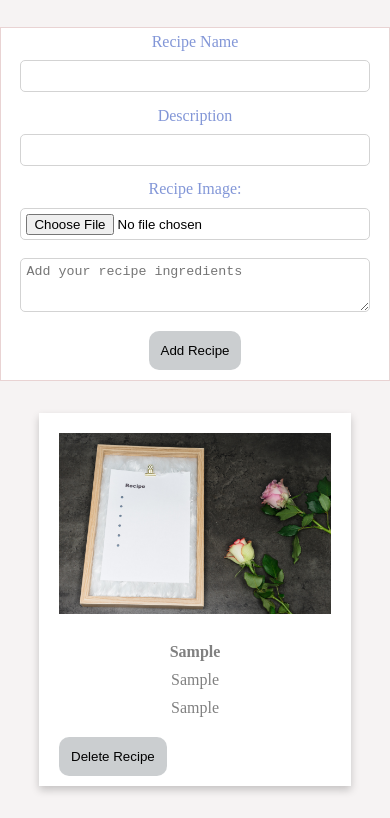
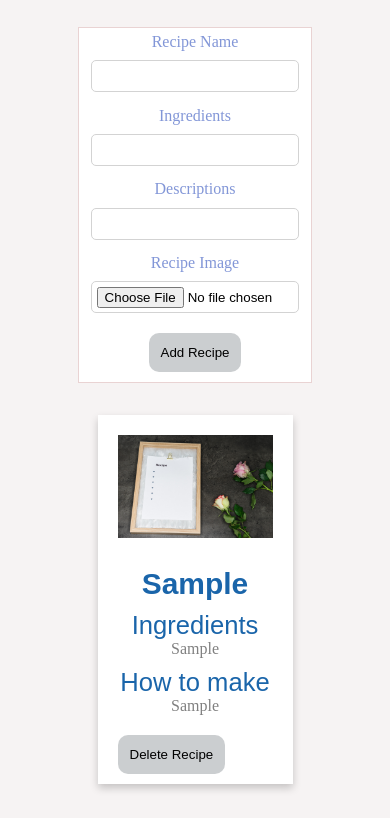
Before and after one commit to bhagya099/Recipe-App, a plain HTML site: page index.html in a window 390 px wide. Both pictures are taken after typing "Sample", "Sample", "Sample" into the empty fields and a click on the button "Add Recipe". Shown: the part 107-925 px from the top of the page. Drawn offline with Linux system fonts and the light colour scheme.

Commit message:
add a media query

```diff
--- a/css/main.css
+++ b/css/main.css
@@ -48,7 +48,7 @@
  }
 
  .form-section {
-     width: 50%;
+     width: 70%;
      margin: auto;
      display: flex;
      flex-direction: column;
@@ -129,19 +129,32 @@
      text-align: center;
  }
 
+ sapn {
+     color: rgb(26, 101, 170);
+     font-size: 1.6em;
+     font-family: Arial, Helvetica, sans-serif;
+ }
+
  @media only screen and (max-width:700px) {
      header h1 {
          text-align: center;
      }
      .form-section {
-         width: 100%;
-     }
-     .recipe-card {
-         display: flex;
-         justify-content: center;
-         align-items: center;
+         width: 60%;
      }
      .card {
-         width: 80%;
+         width: 60%;
      }
  }
+
+ @media only screen and (max-width:1000px) {
+     header h1 {
+         text-align: center;
+     }
+     .form-section {
+         width: 60%;
+     }
+     .card {
+         width: 50%;
+     }
+ }
--- a/index.html
+++ b/index.html
@@ -19,11 +19,12 @@
         <section class="form-section">
             <label for="recipe_name">Recipe Name </label>
             <input type="text" id="recipe_name" name="RecipeName">
-            <label for="descriptions">Description</label>
+            <label for="ingredients">Ingredients</label>
+            <input type="text" id="ingredients" name="ingredients">
+            <label for="descriptions">Descriptions</label>
             <input type="text" id="descriptions" name="descriptions">
-            <label for="img">Recipe Image:</label>
+            <label for="img">Recipe Image</label>
             <input type="file" id="img" name="Image" accept=".gif,.jpg,.jpeg,.png,.doc,.docx">
-            <textarea name="ingredients" id="ingredients" cols="30" rows="10" placeholder="Add your recipe ingredients"></textarea>
             <button class="button">Add Recipe</button>
         </section>
 
--- a/js/dist/recipe.dev.js
+++ b/js/dist/recipe.dev.js
@@ -9,7 +9,7 @@ function _createClass(Constructor, protoProps, staticProps) { if (protoProps) _d
 console.log("this is class.js file"); // for showing every recipe card in html taking the value from FORM
 
 var createRecipe = function createRecipe(id, recipeName, descriptions, img, ingredients) {
-  var html = "\n   <div class=\"card\" data-id=\"".concat(id, "\">\n   \n        <img class=\"image\"\n        src=\"\n        ").concat(img == "" ? img.src = "../Images/background-image.jpg" : '', "\n        \" alt=\"dish pic\">\n        <h4 class=\"name\">").concat(recipeName, "</h4>\n        <p class=\"descriptions\">").concat(descriptions, "</p>\n        <p class=\"ingredients\">").concat(ingredients, "</p>\n        <button class=\"button_card\">Delete Recipe</button>\n    </div>\n    ");
+  var html = "\n   <div class=\"card\" data-id=\"".concat(id, "\">\n   \n        <img class=\"image\"\n        src=\"\n        ").concat(img == "" ? img.src = "../Images/background-image.jpg" : '', "\n        \" alt=\"dish pic\">\n        <h3 class=\"name\"><sapn>").concat(recipeName, "</sapn></h3>\n        <p class=\"ingredients\"> <sapn>Ingredients</sapn> <br>").concat(ingredients, "</p>\n        <p class=\"descriptions\"> <sapn>How to make</sapn> <br>").concat(descriptions, "</p>\n       <button class=\"button_card\">Delete Recipe</button>\n    </div>\n    ");
   return html;
 };
 
--- a/js/recipe.js
+++ b/js/recipe.js
@@ -8,10 +8,10 @@ const createRecipe = (id, recipeName, descriptions, img, ingredients) => {
         src="
         ${img == "" ? img.src = "../Images/background-image.jpg" : ''}
         " alt="dish pic">
-        <h4 class="name">${recipeName}</h4>
-        <p class="descriptions">${descriptions}</p>
-        <p class="ingredients">${ingredients}</p>
-        <button class="button_card">Delete Recipe</button>
+        <h3 class="name"><sapn>${recipeName}</sapn></h3>
+        <p class="ingredients"> <sapn>Ingredients</sapn> <br>${ingredients}</p>
+        <p class="descriptions"> <sapn>How to make</sapn> <br>${descriptions}</p>
+       <button class="button_card">Delete Recipe</button>
     </div>
     `;
     return html;
```
